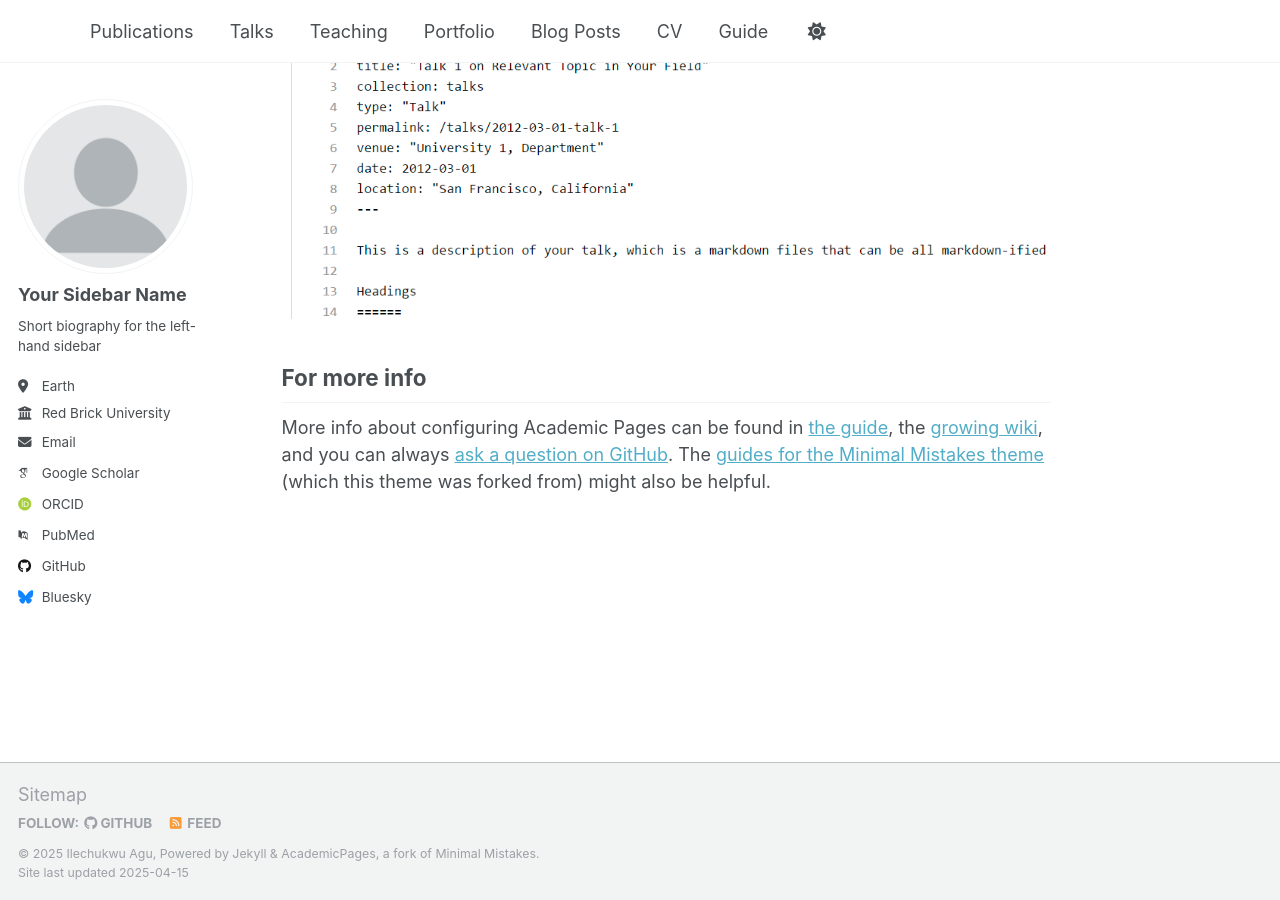
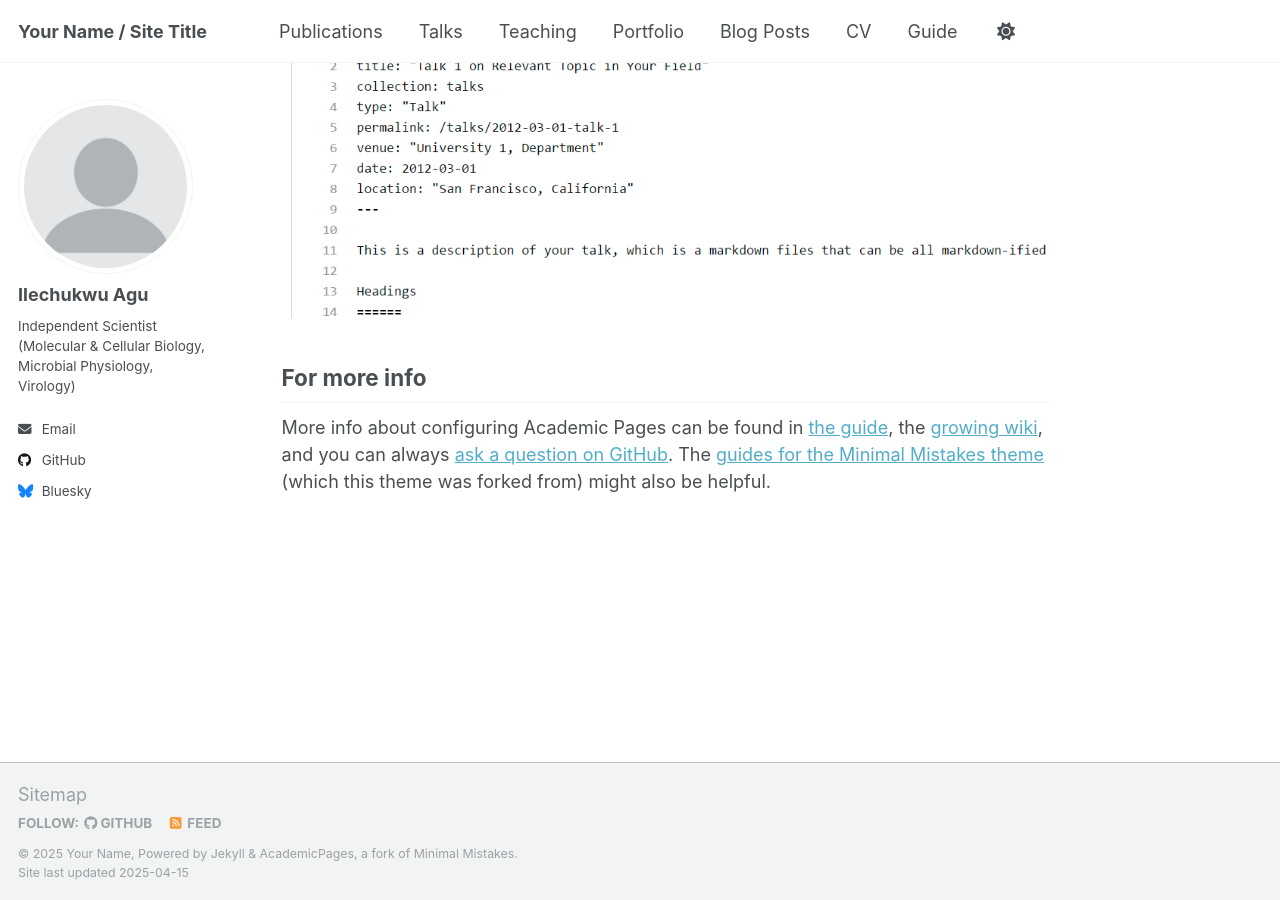
Before and after one commit to pomoxis/pomoxis.github.io, a Jekyll site: the page built from _pages/about.md, in a window 1280 px wide and 900 px high, scrolled down 2636 px. Built offline with Jekyll 4.4.1, drawn with Linux system fonts in a browser that asks for light colours; some web fonts are replaced.

Commit message:
Update _config.yml

```diff
--- a/_config.yml
+++ b/_config.yml
@@ -9,10 +9,10 @@
 # Basic Site Settings
 locale                   : "en-US"
 site_theme               : "default"
-title                    : ""
+title                    : "Your Name / Site Title"
 title_separator          : "-"
-name                     : &name "Ilechukwu Agu"
-description              : &description "Independent Scientist (Molecular & Cellular Biology, Microbial Physiology, Virology)"
+name                     : &name "Your Name"
+description              : &description "personal description"
 url                      : https://academicpages.github.io # the base hostname & protocol for your site e.g. "https://[your GitHub username].github.io"
 baseurl                  : "" # the subpath of your site, e.g. "/blog"
 repository               : "academicpages/academicpages.github.io"
@@ -23,21 +23,21 @@ repository               : "academicpages/academicpages.github.io"
 author:
   # Biographic information
   avatar           : "profile.png"
-  name             : "Your Sidebar Name"
+  name             : "Ilechukwu Agu"
   pronouns         : # example: "she/her"
-  bio              : "Short biography for the left-hand sidebar"
-  location         : "Earth"
-  employer         : "Red Brick University"
+  bio              : "Independent Scientist (Molecular & Cellular Biology, Microbial Physiology, Virology)"
+  location         : #"Earth"
+  employer         : #"Red Brick University"
   uri              : # URL
-  email            : "none@example.org"
+  email            : "ioagu [at] ucdavis [dot] edu | Alternate: ioagu [at] protonmail [dot] com"
 
   # Academic websites
   arxiv            : # URL - Update with the correct link to your profile
-  googlescholar    : "https://scholar.google.com/citations?user=PS_CX0AAAAAJ"
+  googlescholar    : #"https://scholar.google.com/citations?user=PS_CX0AAAAAJ"
   impactstory      : # URL
-  orcid            : "http://orcid.org/yourorcidurl"
+  orcid            : #"http://orcid.org/yourorcidurl"
   semantic         : # URL
-  pubmed           : "https://www.ncbi.nlm.nih.gov/pubmed/?term=john+snow"
+  pubmed           : #"https://www.ncbi.nlm.nih.gov/pubmed/?term=john+snow"
   researchgate     : # URL
   scopus           : # URL
 
```
